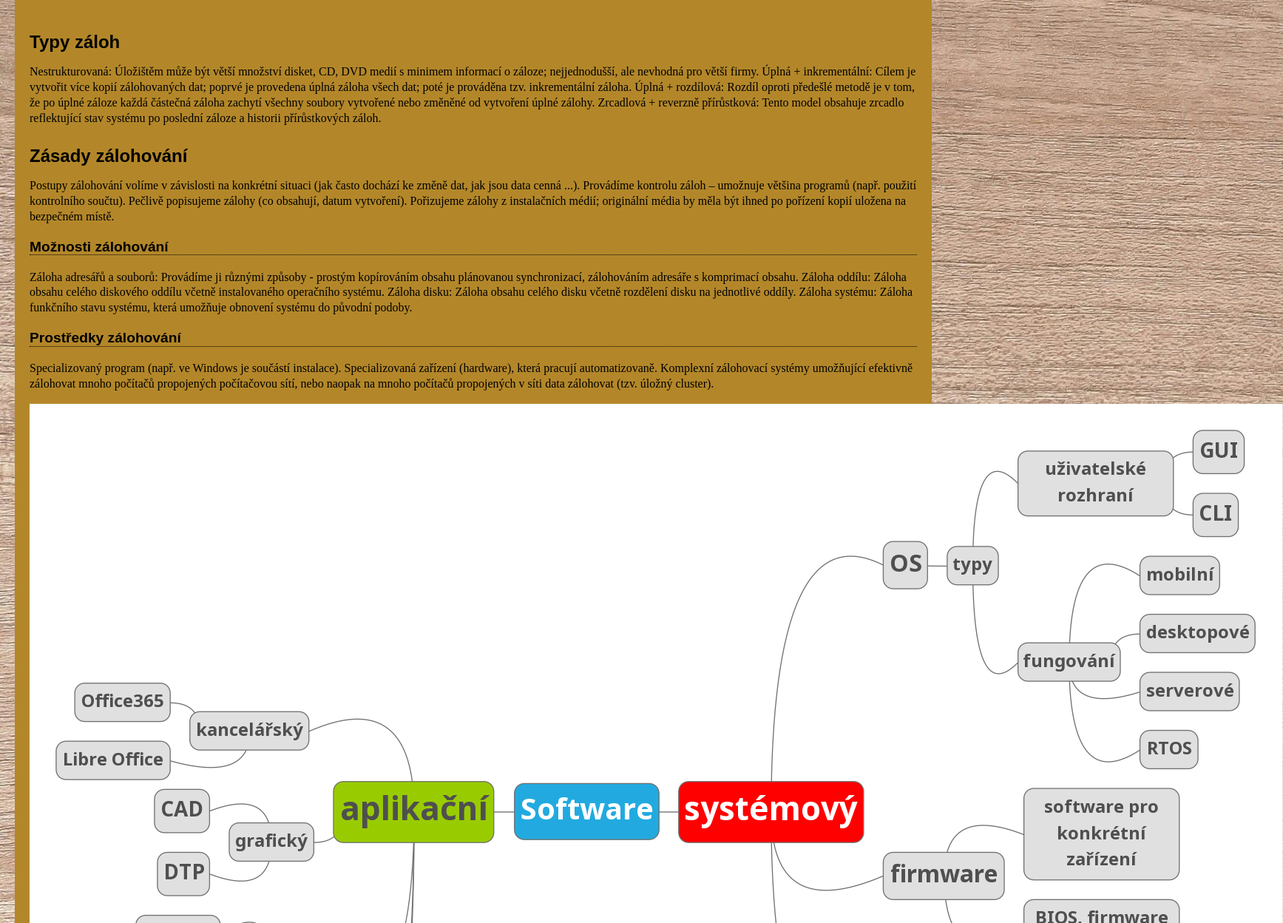
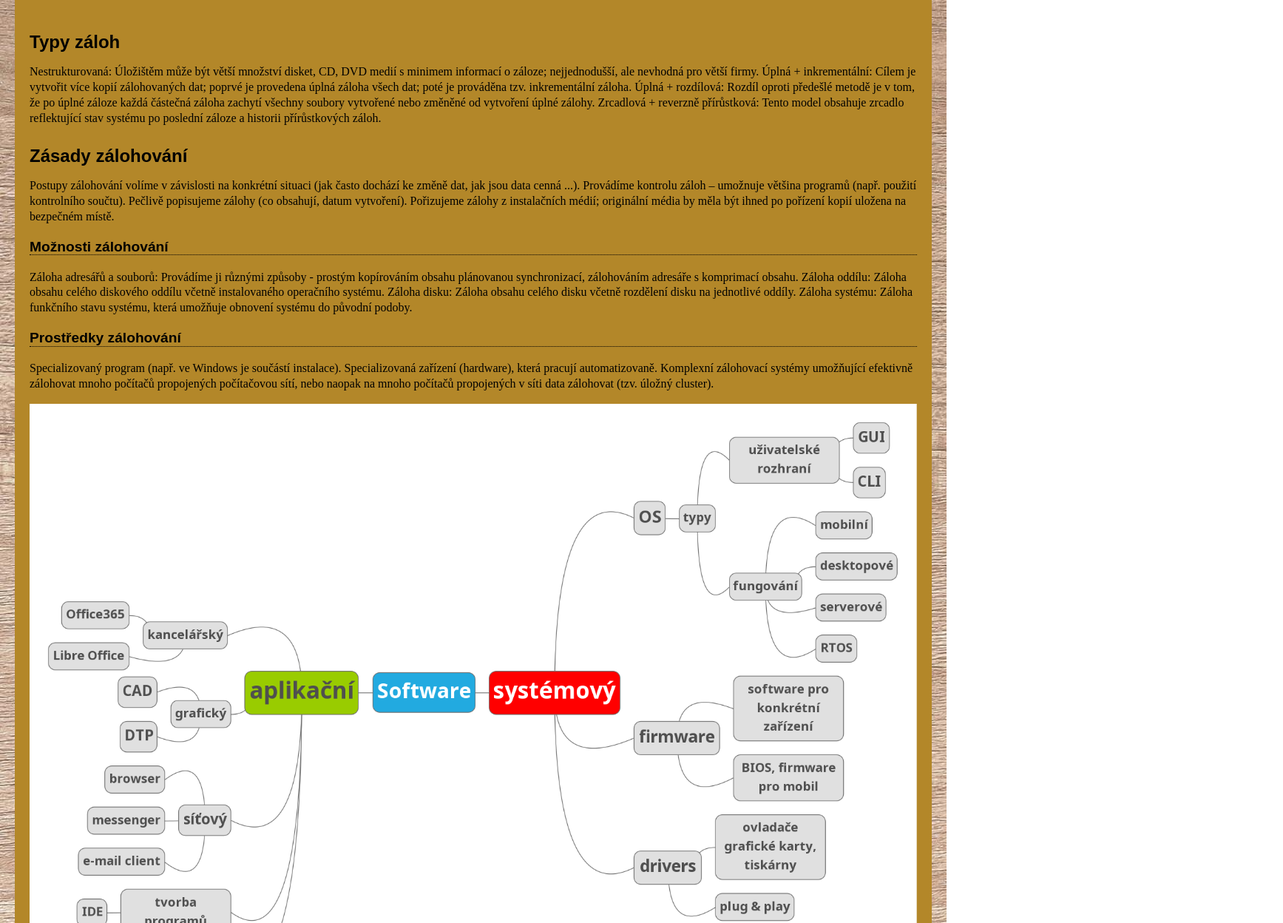
Before and after one commit to matejbalint/programy_a_data, a plain HTML site: page d/index.html in a window 1280 px wide. Shown: the part 147-1395 px from the top of the page at 74% size, 1735 px wide, since content can reach past the window. Drawn offline with Linux system fonts and the light colour scheme.

Commit message:
Update style.css

```diff
--- a/css/style.css
+++ b/css/style.css
@@ -114,3 +114,7 @@ body {
     width: 1200px;
     height: 740px;
 }
+
+.kancel {
+    width: 100%;
+}
```
